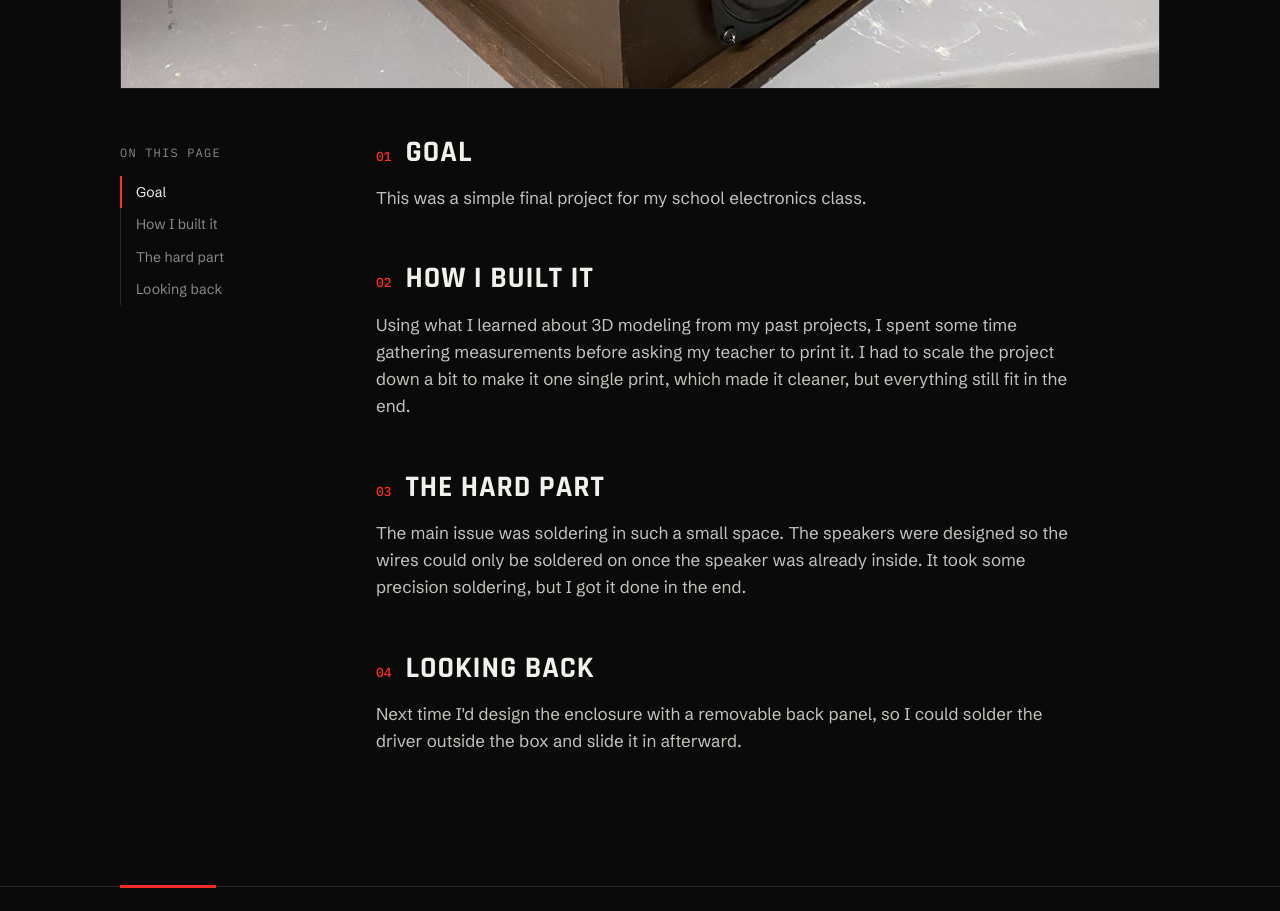
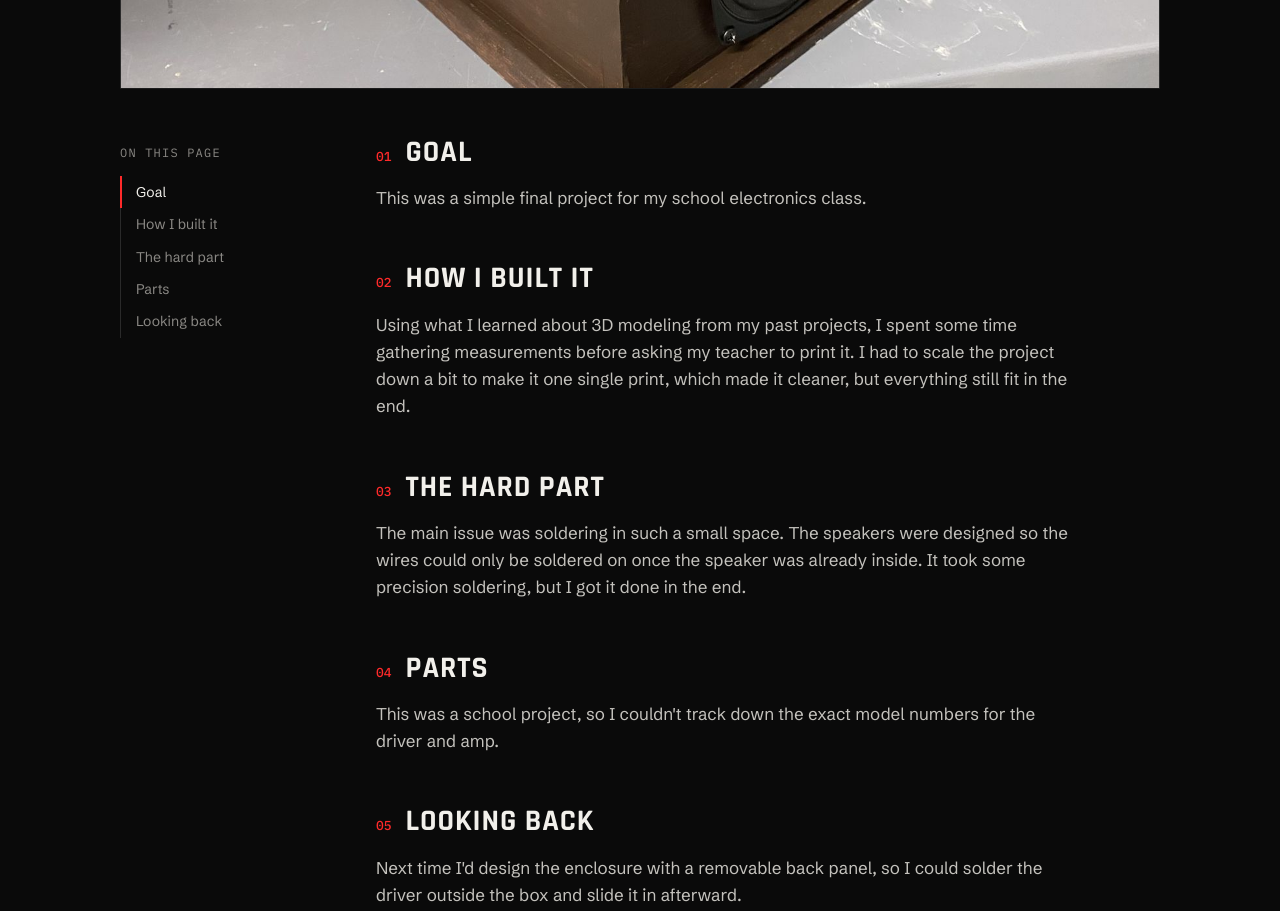
Before and after one commit to michaelsumin78-hue/michaelsumin78-hue.github.io, a plain HTML site: page projects/speaker.html in a window 1280 px wide. Shown: the part 1020-1931 px from the top of the page. Drawn offline with Linux system fonts and the light colour scheme.

Commit message:
Sandevistan: regular ESP32 in a separate case, audio code; speaker: no exact part numbers

```diff
--- a/projects/speaker.html
+++ b/projects/speaker.html
@@ -45,8 +45,8 @@
   </section>
   <figure class="media" style="--ratio: 16 / 9"><img src="../assets/photos/speaker/speaker.jpg" width="1600" height="1200" alt="The finished speaker: a wooden-look box with a gramophone horn and a front driver" fetchpriority="high" decoding="async" style="object-position: 50% 55%"></figure>
   <div class="project-body">
-    <aside class="toc"><span class="label">On this page</span><ol><li><a href="#goal">Goal</a></li><li><a href="#how-i-built-it">How I built it</a></li><li><a href="#the-hard-part">The hard part</a></li><li><a href="#looking-back">Looking back</a></li></ol></aside>
-    <article class="prose"><section id="goal"><h2><span class="num">01</span>Goal</h2><p>This was a simple final project for my school electronics class.</p></section><section id="how-i-built-it"><h2><span class="num">02</span>How I built it</h2><p>Using what I learned about 3D modeling from my past projects, I spent some time gathering measurements before asking my teacher to print it. I had to scale the project down a bit to make it one single print, which made it cleaner, but everything still fit in the end.</p></section><section id="the-hard-part"><h2><span class="num">03</span>The hard part</h2><p>The main issue was soldering in such a small space. The speakers were designed so the wires could only be soldered on once the speaker was already inside. It took some precision soldering, but I got it done in the end.</p></section><!-- TODO(Michael): add driver, amplifier and power source specs --><section id="looking-back"><h2><span class="num">04</span>Looking back</h2><p>Next time I&#x27;d design the enclosure with a removable back panel, so I could solder the driver outside the box and slide it in afterward.</p></section></article>
+    <aside class="toc"><span class="label">On this page</span><ol><li><a href="#goal">Goal</a></li><li><a href="#how-i-built-it">How I built it</a></li><li><a href="#the-hard-part">The hard part</a></li><li><a href="#parts">Parts</a></li><li><a href="#looking-back">Looking back</a></li></ol></aside>
+    <article class="prose"><section id="goal"><h2><span class="num">01</span>Goal</h2><p>This was a simple final project for my school electronics class.</p></section><section id="how-i-built-it"><h2><span class="num">02</span>How I built it</h2><p>Using what I learned about 3D modeling from my past projects, I spent some time gathering measurements before asking my teacher to print it. I had to scale the project down a bit to make it one single print, which made it cleaner, but everything still fit in the end.</p></section><section id="the-hard-part"><h2><span class="num">03</span>The hard part</h2><p>The main issue was soldering in such a small space. The speakers were designed so the wires could only be soldered on once the speaker was already inside. It took some precision soldering, but I got it done in the end.</p></section><section id="parts"><h2><span class="num">04</span>Parts</h2><p>This was a school project, so I couldn&#x27;t track down the exact model numbers for the driver and amp.</p></section><section id="looking-back"><h2><span class="num">05</span>Looking back</h2><p>Next time I&#x27;d design the enclosure with a removable back panel, so I could solder the driver outside the box and slide it in afterward.</p></section></article>
   </div>
 </div>
 <div class="next-project">
```
Also changed, not shown: projects/sandevistan.html (+1 -1 lines).
